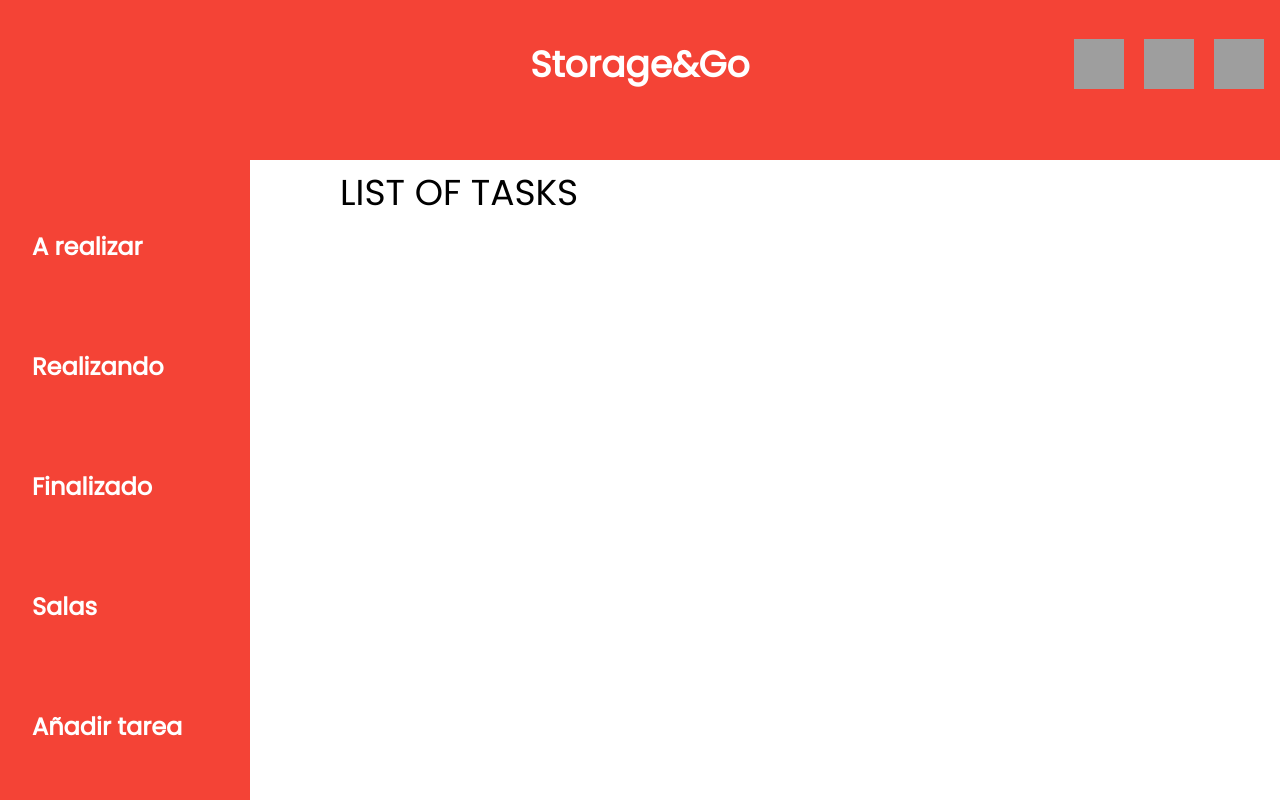
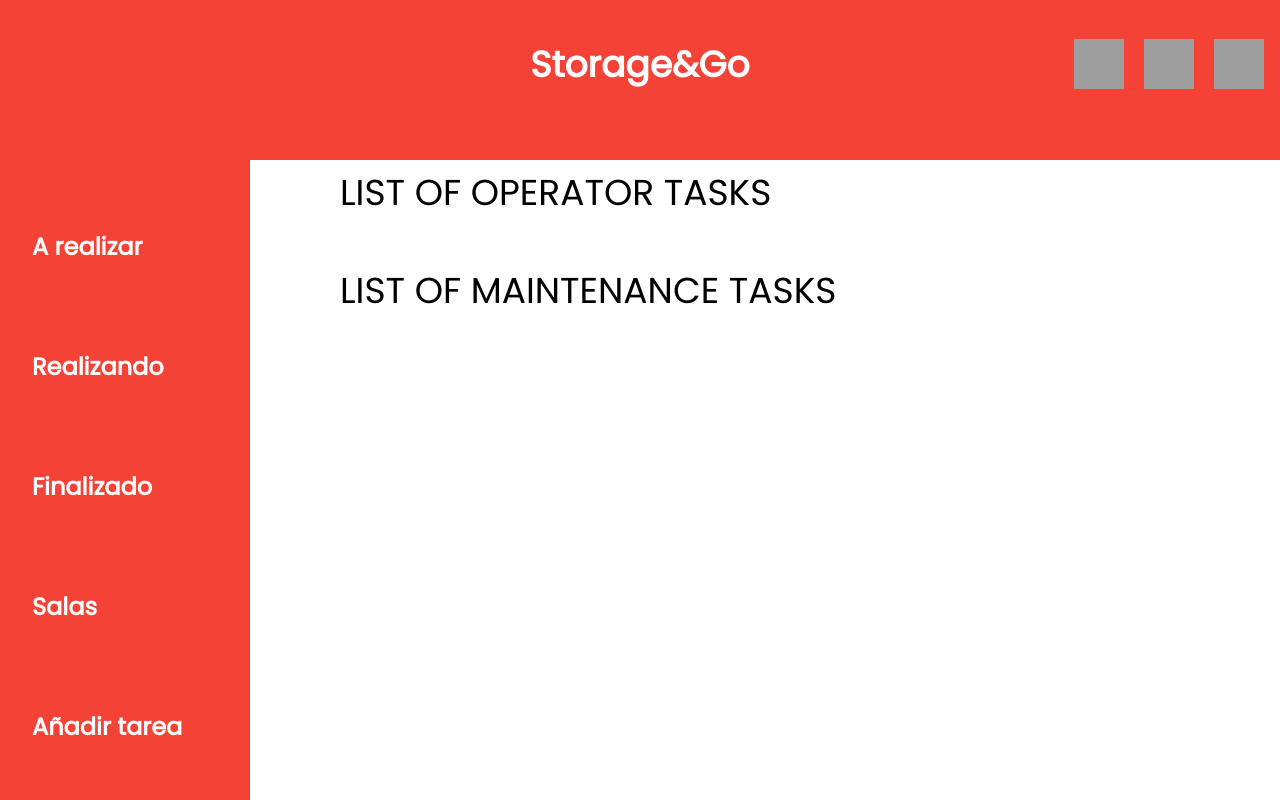
Before and after one commit to grup3software/JointProject, a Django app: page /storageandgo/gestor_home/ in a window 1280 px wide. Run offline with Django 3.2, Linux system fonts and the light colour scheme; data that the repository does not hold is empty; grey boxes are pictures that could not be loaded.

Commit message:
task_list modified

```diff
--- a/StorageAndGo/templates/task_list.html
+++ b/StorageAndGo/templates/task_list.html
@@ -1,13 +1,15 @@
 {% extends "gestor-sala-home.html" %}
 {% block content %}
 
-    <h1>LIST OF TASKS</h1><br>
+    <h1>LIST OF OPERATOR TASKS</h1><br>
 
     {% for task in task_operator %}
         <h3>{{ task.pk }} - {{ task.description }} - {{ task.product }} - <a href="{% url 'storageandgo:accept_task' task.pk %}">Acceptar</a> /
             <a href="{% url 'storageandgo:modify_operator' task.pk %}">Editar</a>
         </h3><br>
     {% endfor %}
+
+    <h1>LIST OF MAINTENANCE TASKS</h1><br>
 
     {% for task in task_maintenance %}
         <h3>{{ task.pk }} - {{ task.description }} - {{ task.product }} - <a href="{% url 'storageandgo:accept_task' task.pk %}">Acceptar</a>
```
